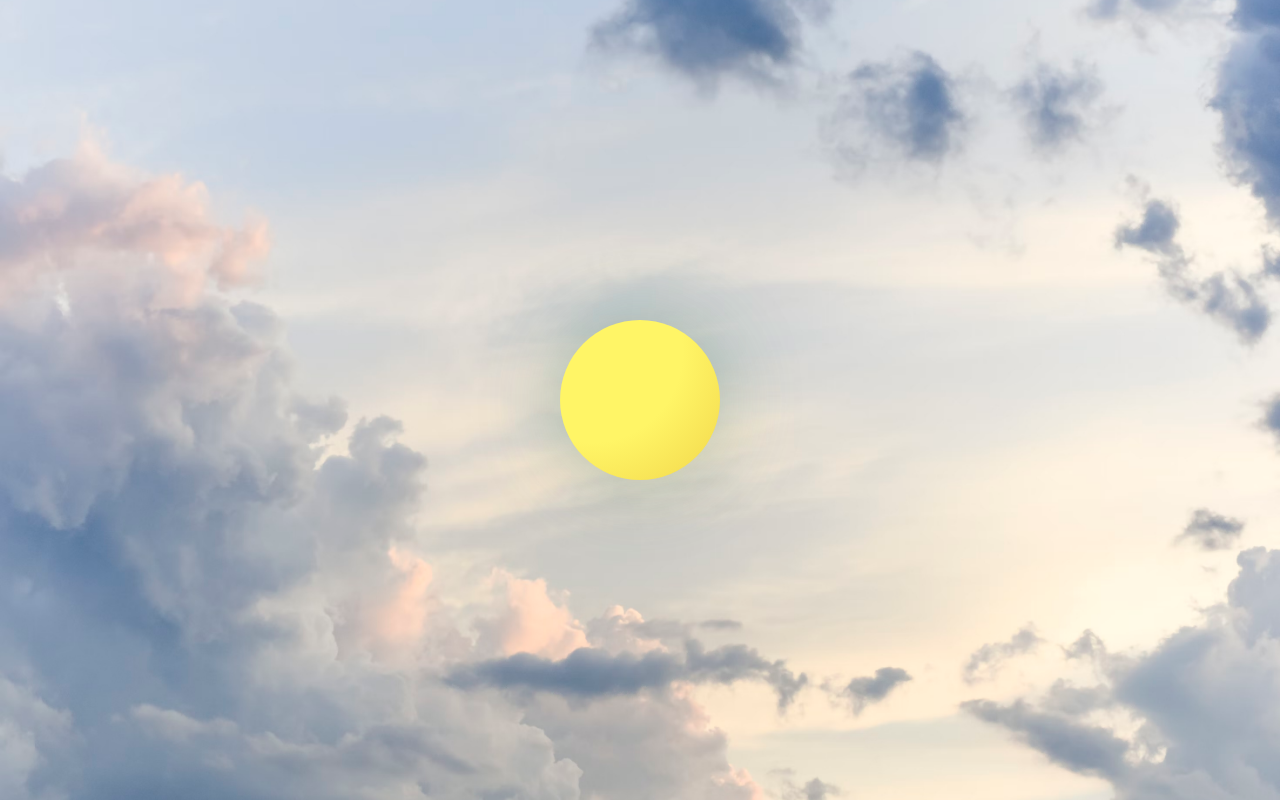
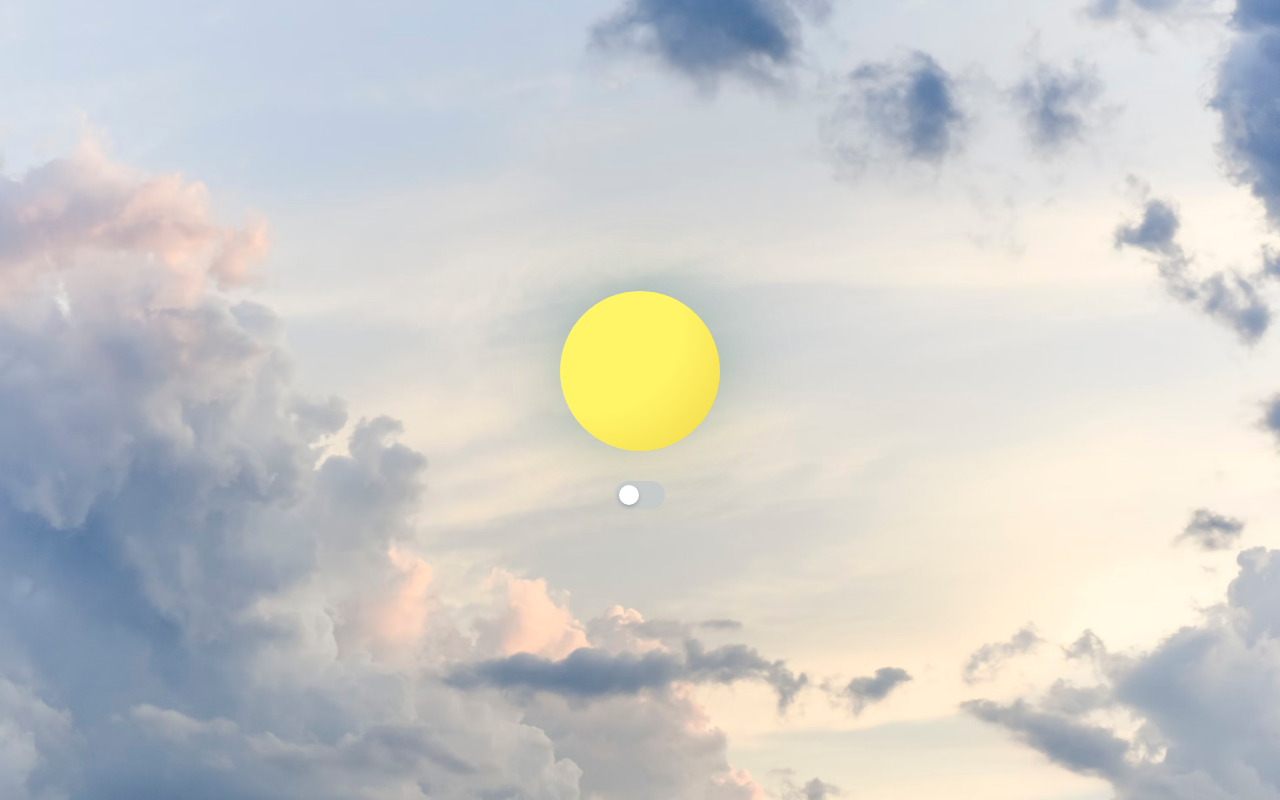
Before and after one commit to hrmvlg/color-scheme-switch, a plain HTML site: page index.html in a window 1280 px wide. Drawn offline with Linux system fonts and the light colour scheme.

Commit message:
implement theme toggle functionality with light and dark modes

```diff
--- a/index.html
+++ b/index.html
@@ -4,28 +4,26 @@
 <head>
     <meta charset="UTF-8">
     <meta name="viewport" content="width=device-width, initial-scale=1.0">
-    <title>Color Scheme Switch</title>
 
     <meta name="theme-color" media="(prefers-color-scheme: light)" content="#c7cbcc">
     <meta name="theme-color" media="(prefers-color-scheme: dark)" content="#273a43">
 
-    <script>
-        if (matchMedia('(prefers-color-scheme: dark)').media === 'not all') {
-            document.documentElement.style.display = 'none';
-            document.head.insertAdjacentElement(
-                'beforeend',
-                '<link rel="stylesheet" href="styles/light.css" onload="document.documentElement.style.display=\'\'">'
-            )
-        }
-    </script>
+    <title>Color Scheme Switch</title>
 
     <link rel="stylesheet" href="styles/index.css">
     <link rel="stylesheet" href="styles/light.css" media="(prefers-color-scheme: light)">
     <link rel="stylesheet" href="styles/dark.css" media="(prefers-color-scheme: dark)">
 </head>
 
-<body>
-    <div></div>
+<body class="">
+    <div class="scheme-image"></div>
+    <div class="check">
+        <label>
+            <input type="checkbox" class="toggle-input">
+            <span class="toggle"></span>
+        </label>
+    </div>
+    <script src="./scripts/script.js"></script>
 </body>
 
 </html>
--- /dev/null
+++ b/scripts/script.js
@@ -0,0 +1,43 @@
+if (matchMedia('(prefers-color-scheme: dark)').media === 'not all') {
+    document.documentElement.style.display = 'none';
+    document.head.insertAdjacentElement(
+        'beforeend',
+        '<link rel="stylesheet" href="styles/light.css" onload="document.documentElement.style.display=\'\'">'
+    )
+}
+
+const body = document.body;
+const toggle = document.querySelector(".toggle-input");
+const mediaQuery = window.matchMedia("(prefers-color-scheme: dark)");
+let savedTheme = localStorage.getItem("theme");
+
+function setTheme(mode, save = true) {
+    if (mode === "dark") {
+        body.classList.add("dark-theme");
+        body.classList.remove("light-theme");
+        toggle.checked = true;
+    } else {
+        body.classList.add("light-theme");
+        body.classList.remove("dark-theme");
+        toggle.checked = false;
+    }
+    if (save) {
+        localStorage.setItem("theme", mode);
+    }
+}
+
+if (!savedTheme) {
+    savedTheme = mediaQuery.matches ? "dark" : "light";
+}
+
+setTheme(savedTheme, false)
+
+toggle.addEventListener("change", () => {
+    setTheme(toggle.checked ? "dark" : "light");
+})
+
+window.matchMedia("(prefers-color-scheme: dark)").addEventListener("change", (event) => {
+    if (!localStorage.getItem("theme")) {
+        setTheme(event.matches ? "dark" : "light", false);
+    }
+});
--- a/styles/dark.css
+++ b/styles/dark.css
@@ -1,4 +1,5 @@
-:root {
+:root,
+.dark-theme {
     --color-circle: #fffff0;
     --color-shadow: rgb(255 160 122 / 0.6);
     --color-glow: rgb(255 255 255 / 0.7);
--- a/styles/index.css
+++ b/styles/index.css
@@ -6,6 +6,8 @@ body {
 body {
     margin: 0;
     display: grid;
+    justify-items: center;
+    row-gap: 30px;
     place-content: center;
     background-color: var(--back-color);
     background-image: var(--background-image);
@@ -13,7 +15,23 @@ body {
     background-size: cover;
 }
 
-div {
+.light-theme {
+    --color-circle: #fff566;
+    --color-shadow: rgb(222 168 33 / 0.4);
+    --color-glow: rgb(70 130 100 / 0.4);
+    --background-image: url(/images/light-sky.jpg);
+    --back-color: #c7cbcc;
+}
+
+.dark-theme {
+    --color-circle: #fffff0;
+    --color-shadow: rgb(255 160 122 / 0.6);
+    --color-glow: rgb(255 255 255 / 0.7);
+    --background-image: url(/images/dark-sky.jpg);
+    --back-color: #273a43;
+}
+
+.scheme-image {
     background-color: var(--color-circle);
     background-image: radial-gradient(circle at 20% 20%,
             var(--color-circle) 50%,
@@ -26,3 +44,44 @@ div {
     width: 20vmin;
     height: 20vmin;
 }
+
+.toggle {
+    position: relative;
+    display: block;
+    width: 50px;
+    height: 28px;
+    background: #c7cbcc;
+    border-radius: 50px;
+    transition: 0.3s ease;
+    cursor: pointer;
+}
+
+/* Внутренний круг-ползунок */
+.toggle::before {
+    content: '';
+    position: absolute;
+    top: 4px;
+    left: 4px;
+    width: 20px;
+    height: 20px;
+    background: white;
+    border-radius: 50%;
+    transition: transform 0.3s ease, box-shadow 0.3s ease;
+    box-shadow: 0 2px 4px rgba(0, 0, 0, 0.2);
+}
+
+.toggle-input {
+    display: none;
+}
+
+.toggle-input:checked+.toggle {
+    background: #273a43;
+}
+
+.toggle-input:checked+.toggle::before {
+    transform: translateX(22px);
+}
+
+.toggle:active::before {
+    box-shadow: 0 0 8px rgba(0, 0, 0, 0.3);
+}
--- a/styles/light.css
+++ b/styles/light.css
@@ -1,4 +1,5 @@
-:root {
+:root,
+ .light-theme {
     --color-circle: #fff566;
     --color-shadow: rgb(222 168 33 / 0.4);
     --color-glow: rgb(70 130 100 / 0.4);
```
